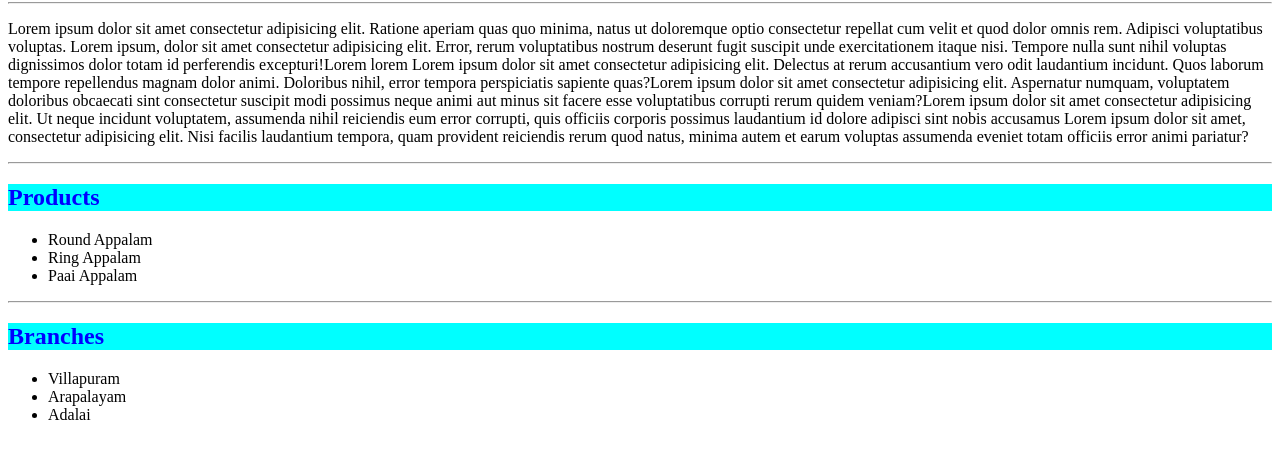
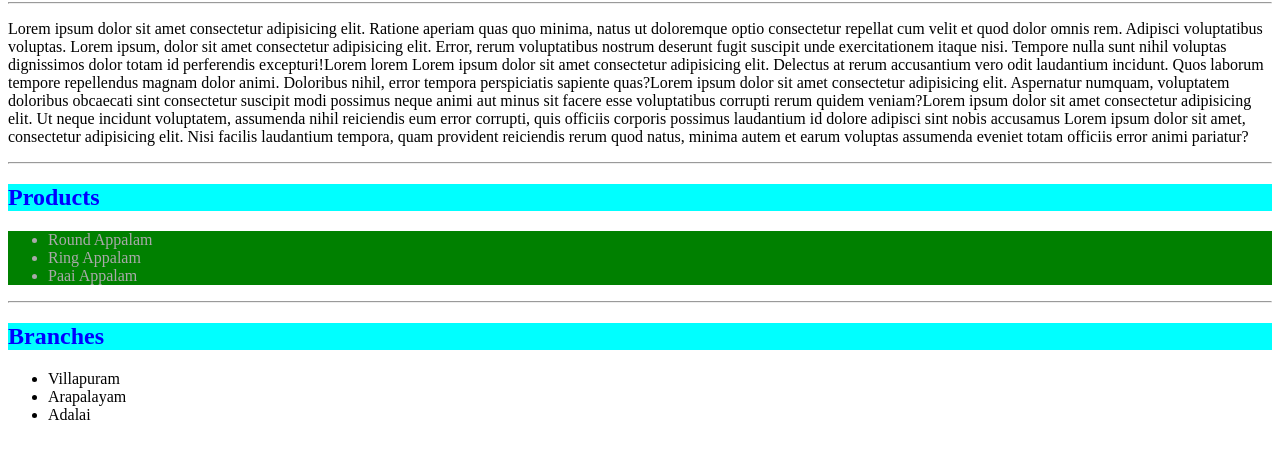
Before and after one commit to subhashraaj/test03, a plain HTML site: page index.html in a window 1280 px wide. Shown: the part 78-536 px from the top of the page. Drawn offline with Linux system fonts and the light colour scheme.

Commit message:
version1.2.0

```diff
--- a/index.html
+++ b/index.html
@@ -28,11 +28,13 @@
     </p>
     <hr>
     <h2 id="products">Products</h2>
+    <div id="proList">
     <ul>
         <li>Round Appalam</li>
         <li>Ring Appalam</li>
         <li>Paai Appalam</li>
     </ul>
+    </div>
     <hr>
     <h2 id="units"> Branches</h2>
     <ul>
--- a/style.css
+++ b/style.css
@@ -10,3 +10,7 @@
     color:blue;
     background-color: aqua;
 }
+#proList{
+    color:darkgray;
+    background-color: green;
+}
```
